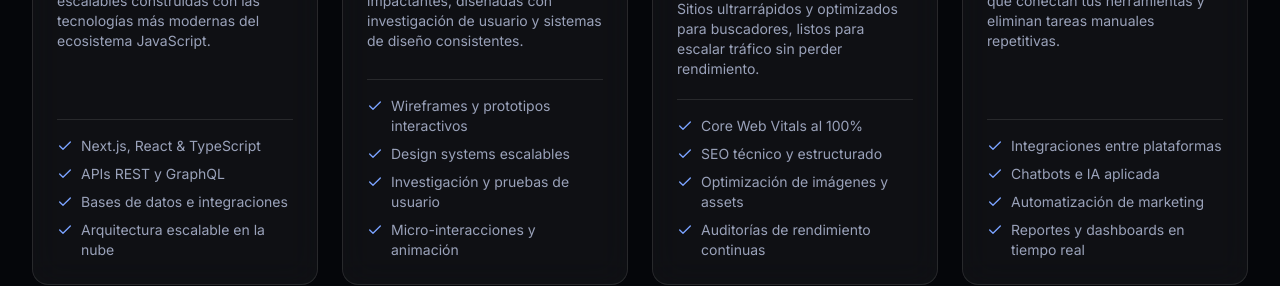
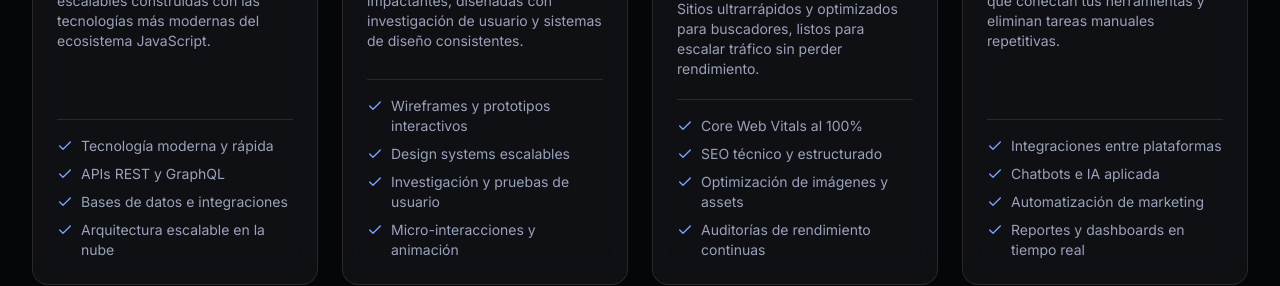
Before and after one commit to webcraftstudiosos/webcraftstudio, a Next.js app: page / in a window 1280 px wide. Shown: the part 1480-1766 px from the top of the page. Built offline with nearby package versions, Linux system fonts and the light colour scheme.

Commit message:
Simplify tech-stack language for non-technical local/online business owners
Replace Next.js/TypeScript/Tailwind mentions in the trust badges, services
list, and footer with plain business-benefit language.

Co-Authored-By: Claude Sonnet 5 <noreply@anthropic.com>

```diff
--- a/components/Footer.tsx
+++ b/components/Footer.tsx
@@ -66,7 +66,6 @@ export function Footer() {
                 {link.label}
               </Link>
             ))}
-            <span>Construido con Next.js, Tailwind CSS y Framer Motion.</span>
           </div>
         </div>
       </Container>
--- a/data/siteData.ts
+++ b/data/siteData.ts
@@ -46,7 +46,7 @@ export const services: Service[] = [
     description:
       "Aplicaciones web robustas y escalables construidas con las tecnologías más modernas del ecosistema JavaScript.",
     features: [
-      "Next.js, React & TypeScript",
+      "Tecnología moderna y rápida",
       "APIs REST y GraphQL",
       "Bases de datos e integraciones",
       "Arquitectura escalable en la nube",
@@ -146,9 +146,9 @@ export type TrustBadge = {
 export const trustBadges: TrustBadge[] = [
   {
     icon: "Code2",
-    title: "Stack moderno y escalable",
+    title: "Tecnología rápida y fiable",
     description:
-      "Next.js, TypeScript y Tailwind CSS: la misma tecnología que usan las plataformas más rápidas del mercado.",
+      "Tu web o tienda carga rápido, funciona bien en el móvil y no depende de plugins que se rompen o se quedan anticuados.",
   },
   {
     icon: "Clock",
```
